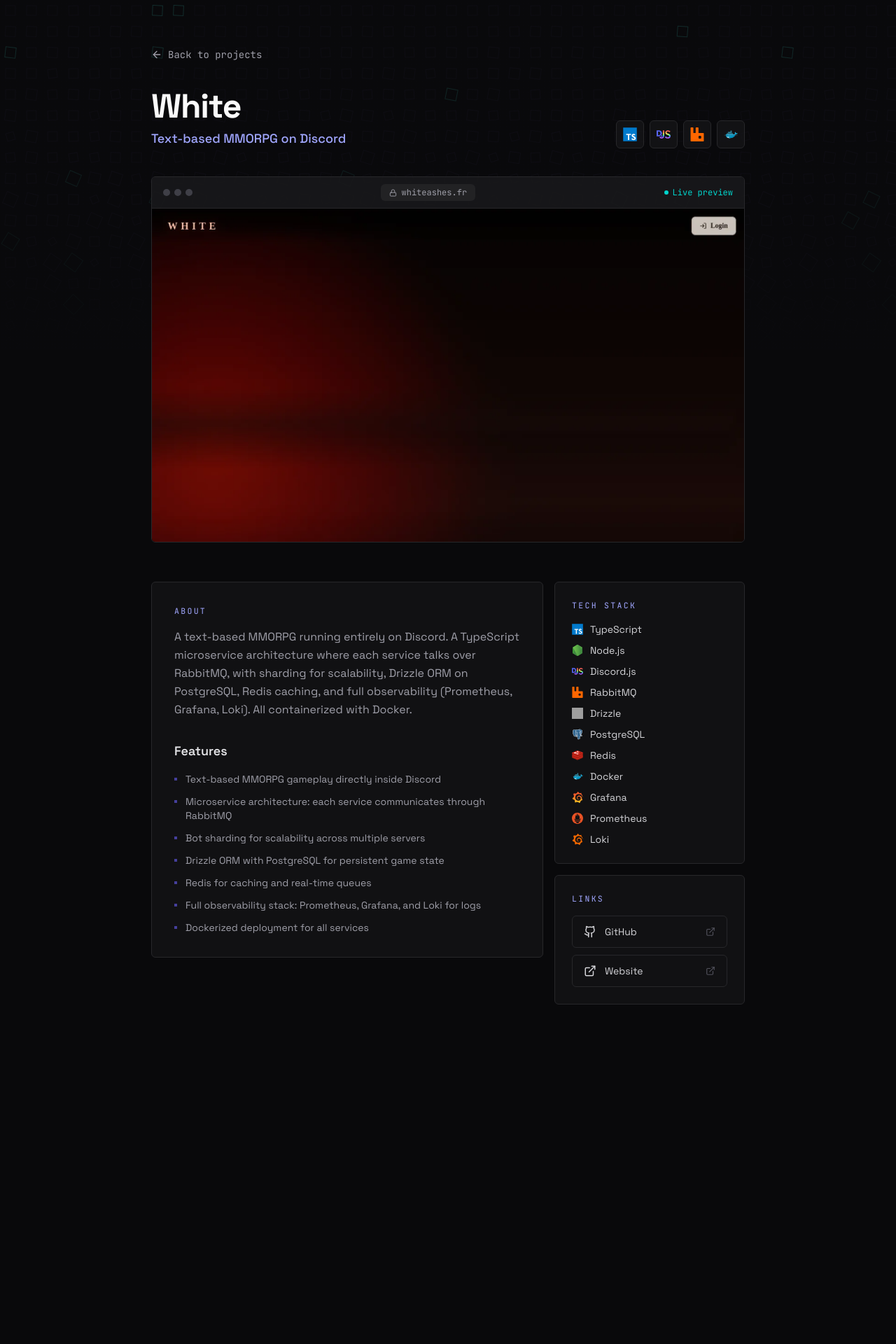
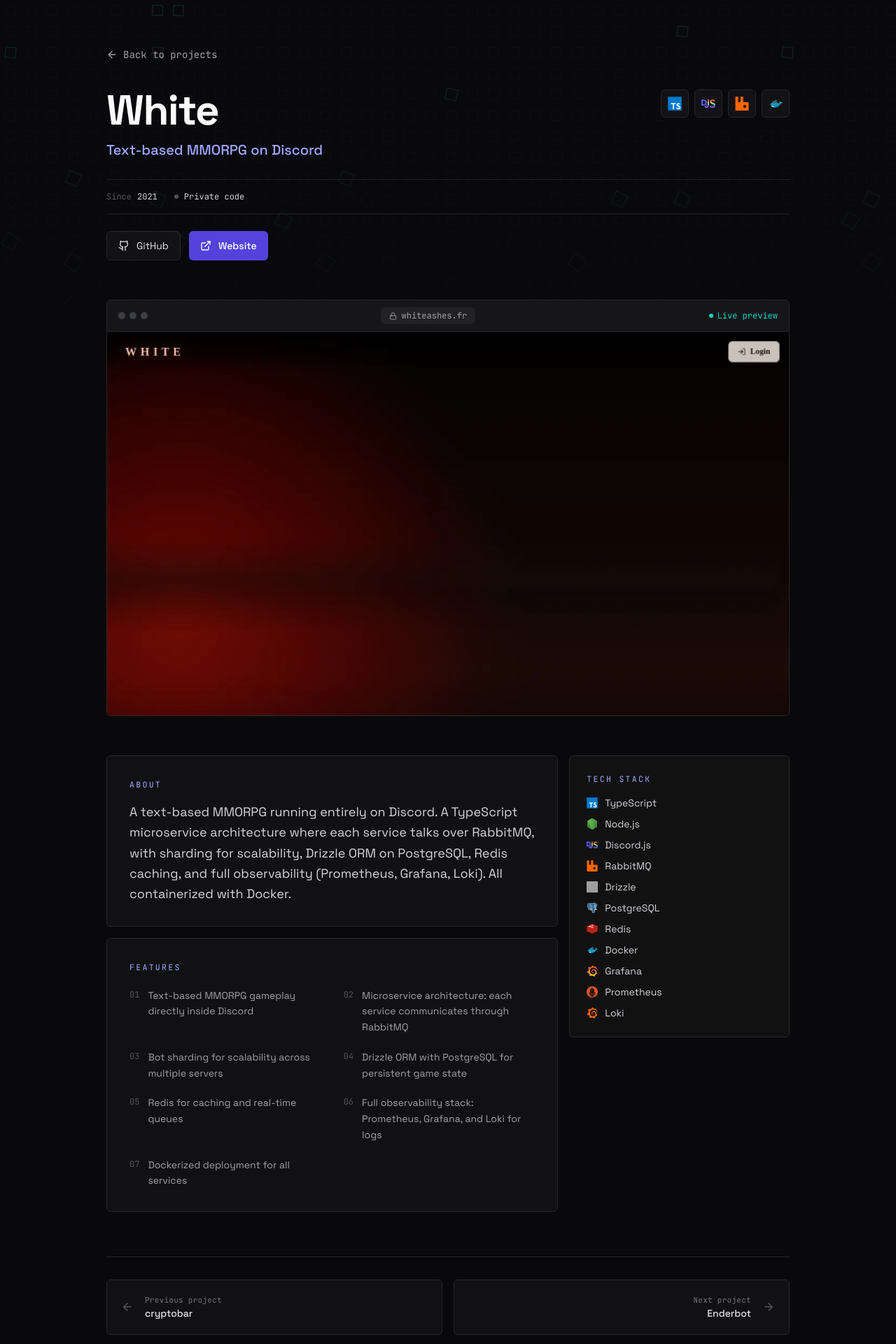
Before and after one commit to Akayashuu/sauvagel.xyz, a SvelteKit app: page /projects/white in a window 1280 px wide. Shown: the part 60-1980 px from the top of the page at 70% size. Before the commit the page ends 1575 px from the top, so only its background shows below. Built offline with nearby package versions, Linux system fonts and the light colour scheme; grey boxes are pictures that could not be loaded.

Commit message:
feat(projects): refonte des fiches projet (entête factuelle, grille de fonctionnalités, navigation)

```diff
--- a/src/lib/data/profile.ts
+++ b/src/lib/data/profile.ts
@@ -51,6 +51,10 @@ export interface ProjectMeta {
   // iframes live qui rendaient ~5 sites entiers en parallèle (gros lag).
   image?: string;
   ecosystem?: { name: string; url: string; tag: string }[];
+  // Métadonnées factuelles, relevées sur les dépôts eux-mêmes.
+  since?: string;
+  visibility?: "public" | "private";
+  license?: string;
   // Schéma d'architecture des gros projets : les noms de composants sont
   // techniques, donc ils vivent ici et pas dans les fichiers de traduction.
   diagram?: Diagram;
@@ -59,6 +63,8 @@ export interface ProjectMeta {
 export const projectMeta: ProjectMeta[] = [
   {
     slug: "white",
+    since: "2021",
+    visibility: "private",
     tech: [
       "TypeScript",
       "Node.js",
@@ -80,6 +86,8 @@ export const projectMeta: ProjectMeta[] = [
   },
   {
     slug: "enderbot",
+    since: "2017",
+    visibility: "private",
     tech: ["TypeScript", "Node.js", "Discord.js", "Prisma", "PostgreSQL", "SvelteKit", "Tailwind", "Docker", "pnpm"],
     color: "#059669",
     link: "https://github.com/Akayashuu",
@@ -89,6 +97,8 @@ export const projectMeta: ProjectMeta[] = [
   },
   {
     slug: "ganyu",
+    since: "2025",
+    visibility: "private",
     tech: ["TypeScript", "Node.js", "Discord.js", "Svelte", "PostgreSQL", "Prisma", "Grafana", "Docker"],
     color: "#db2777",
     link: "https://github.com/Akayashuu",
@@ -98,6 +108,8 @@ export const projectMeta: ProjectMeta[] = [
   },
   {
     slug: "takt",
+    since: "2026",
+    visibility: "private",
     tech: ["Go", "ClickHouse", "PostgreSQL", "NATS", "SvelteKit", "Tailwind", "Docker", "Grafana", "OpenTelemetry"],
     color: "#0284c7",
     link: "https://github.com/orgs/vskstudio/repositories?q=takt",
@@ -166,6 +178,9 @@ export const projectMeta: ProjectMeta[] = [
   },
   {
     slug: "naht",
+    since: "2026",
+    visibility: "public",
+    license: "Apache 2.0",
     tech: ["Rust", "Luau", "SQLite", "Svelte"],
     color: "#dc2626",
     link: "https://github.com/vskstudio/naht",
@@ -175,6 +190,9 @@ export const projectMeta: ProjectMeta[] = [
   },
   {
     slug: "herrscher",
+    since: "2026",
+    visibility: "public",
+    license: "MIT",
     tech: ["Go", "Git", "SQLite", "Linux", "Arch", "Docker"],
     color: "#0ea5e9",
     link: "https://github.com/Herrscherd/herrscher",
@@ -240,6 +258,8 @@ export const projectMeta: ProjectMeta[] = [
   },
   {
     slug: "neublox",
+    since: "2026",
+    visibility: "private",
     tech: ["Rust", "Tauri", "Go", "SvelteKit", "TypeScript", "PostgreSQL", "Luau", "Docker", "MCP", "Linux"],
     color: "#8b5cf6",
     link: "https://github.com/orgs/vskstudio/repositories?q=neublox",
@@ -298,6 +318,8 @@ export const projectMeta: ProjectMeta[] = [
   },
   {
     slug: "wesync",
+    since: "2026",
+    visibility: "private",
     tech: ["SvelteKit", "TypeScript", "Tailwind", "PostgreSQL", "Docker", "Vitest", "ESLint"],
     color: "#2563eb",
     link: "https://github.com/orgs/vskstudio/repositories?q=wesync",
@@ -307,6 +329,9 @@ export const projectMeta: ProjectMeta[] = [
   },
   {
     slug: "cryptobar",
+    since: "2026",
+    visibility: "public",
+    license: "MIT",
     tech: ["Rust", "QML", "GTK4", "Wayland", "Hyprland", "Linux", "Arch"],
     color: "#f7931a",
     link: "https://github.com/Akayashuu/cryptobar",
--- a/src/lib/i18n/en.ts
+++ b/src/lib/i18n/en.ts
@@ -309,6 +309,13 @@ export const en = {
     livePreview: "Live preview",
     openSite: "Open site",
     architecture: "Architecture",
+    openSource: "Open source",
+    privateCode: "Private code",
+    since: "Since",
+    repos: "repos",
+    more: "Other projects",
+    next: "Next project",
+    prev: "Previous project",
     ecosystem: "Open-source ecosystem",
     ecosystemNote: "The core is private, but every SDK and integration is open-source.",
   },
--- a/src/routes/projects/[slug]/+page.svelte
+++ b/src/routes/projects/[slug]/+page.svelte
@@ -1,9 +1,10 @@
 <script lang="ts">
-	import { ArrowLeft, ExternalLink, Lock } from 'lucide-svelte';
+	import { ArrowLeft, ArrowRight, ExternalLink, Lock } from 'lucide-svelte';
 	import GithubIcon from '$lib/components/GithubIcon.svelte';
 	import GenerativeGrid from '$lib/components/GenerativeGrid.svelte';
+	import TechLogo from '$lib/components/TechLogo.svelte';
 	import ArchitectureDiagram from '$lib/components/ArchitectureDiagram.svelte';
-	import TechLogo from '$lib/components/TechLogo.svelte';
+	import { projectMeta } from '$lib/data/profile';
 	import { t } from '$lib/i18n';
 
 	let { data } = $props();
@@ -13,6 +14,16 @@
 	let displayUrl = $derived(
 		(meta.externalUrl ?? '').replace(/^https?:\/\//, '').replace(/\/+$/, '')
 	);
+
+	// Les voisins bouclent : une fiche ne doit jamais être un cul-de-sac.
+	let prev = $derived({
+		meta: projectMeta[(data.index - 1 + projectMeta.length) % projectMeta.length],
+		name: $t.projects.items[(data.index - 1 + projectMeta.length) % projectMeta.length].name
+	});
+	let next = $derived({
+		meta: projectMeta[(data.index + 1) % projectMeta.length],
+		name: $t.projects.items[(data.index + 1) % projectMeta.length].name
+	});
 
 	$effect(() => {
 		window.scrollTo(0, 0);
@@ -40,7 +51,7 @@
 	<link rel="canonical" href="https://sauvagel.xyz/projects/{meta.slug}" />
 </svelte:head>
 
-<section class="relative min-h-screen pt-24 pb-16 sm:pt-32 sm:pb-20">
+<section class="relative pt-24 pb-16 sm:pt-32 sm:pb-20">
 	<!-- La grille du projet, calculée sur son slug : la même image que sa vignette
 	     sur la page d'accueil, en plein écran. -->
 	<div class="pointer-events-none absolute inset-x-0 top-0 h-[70vh] overflow-hidden">
@@ -48,7 +59,7 @@
 		<div class="absolute inset-0 bg-linear-to-b from-zinc-950/60 via-zinc-950/80 to-zinc-950"></div>
 	</div>
 
-	<div class="relative mx-auto max-w-4xl px-6">
+	<div class="relative mx-auto max-w-5xl px-6">
 		<a
 			href="/#projects"
 			class="group mb-10 inline-flex items-center gap-2 font-mono text-sm text-zinc-400 transition-colors hover:text-accent-400"
@@ -57,10 +68,11 @@
 			{$t.projectPage.back}
 		</a>
 
-		<header class="mb-10 flex flex-wrap items-end justify-between gap-6">
-			<div>
-				<h1 class="text-3xl font-bold tracking-tight text-zinc-50 sm:text-5xl">{project.name}</h1>
-				<p class="mt-2 text-base font-medium text-primary-300 sm:text-lg">{project.tagline}</p>
+		<header class="mb-10 sm:mb-14">
+			<div class="flex flex-wrap items-start justify-between gap-6">
+				<div class="min-w-0">
+					<h1 class="text-4xl font-bold tracking-tight text-zinc-50 sm:text-6xl">{project.name}</h1>
+					<p class="mt-3 text-lg font-medium text-primary-300 sm:text-xl">{project.tagline}</p>
 				</div>
 				<div class="flex flex-wrap gap-2">
 					{#each meta.logos as logo (logo)}
@@ -72,6 +84,69 @@
 							<TechLogo name={logo} size={20} />
 						</span>
 					{/each}
+				</div>
+			</div>
+
+			<!-- Une ligne de faits relevés sur le dépôt lui-même, plutôt qu'un
+			     adjectif : l'année, qui peut lire le code, et sa taille réelle. -->
+			<dl
+				class="mt-7 flex flex-wrap items-center gap-x-6 gap-y-3 border-y border-zinc-800/80 py-4 font-mono text-xs text-zinc-500"
+			>
+				{#if meta.since}
+					<div class="flex items-center gap-2">
+						<dt class="text-zinc-600">{$t.projectPage.since}</dt>
+						<dd class="text-zinc-300 tabular-nums">{meta.since}</dd>
+					</div>
+				{/if}
+				<div class="flex items-center gap-2">
+					<dt class="sr-only">{$t.projectPage.github}</dt>
+					<dd class="flex items-center gap-2 text-zinc-300">
+						<span
+							class="h-1.5 w-1.5 rounded-full {meta.visibility === 'public'
+								? 'bg-accent-400'
+								: 'bg-zinc-600'}"
+							aria-hidden="true"
+						></span>
+						{meta.visibility === 'public' ? $t.projectPage.openSource : $t.projectPage.privateCode}
+						{#if meta.license}
+							<span class="text-zinc-600">· {meta.license}</span>
+						{/if}
+					</dd>
+				</div>
+				{#if meta.ecosystem}
+					<div class="flex items-center gap-2">
+						<dt class="sr-only">{$t.projectPage.ecosystem}</dt>
+						<dd class="text-zinc-300 tabular-nums">
+							{meta.ecosystem.length}
+							<span class="text-zinc-500">{$t.projectPage.repos}</span>
+						</dd>
+					</div>
+				{/if}
+			</dl>
+
+			<div class="mt-6 flex flex-wrap gap-3">
+				<a
+					href={meta.link}
+					target="_blank"
+					rel="noopener noreferrer"
+					class="flex items-center gap-2.5 border border-zinc-800 bg-zinc-900/60 px-4 py-2.5 text-sm text-zinc-200 transition-colors hover:border-accent-500/50 hover:text-accent-300"
+					style="border-radius: var(--radius-card)"
+				>
+					<GithubIcon size={16} />
+					{$t.projectPage.github}
+				</a>
+				{#if meta.externalUrl}
+					<a
+						href={meta.externalUrl}
+						target="_blank"
+						rel="noopener noreferrer"
+						class="flex items-center gap-2.5 bg-primary-600 px-4 py-2.5 text-sm font-medium text-white transition-colors hover:bg-primary-500"
+						style="border-radius: var(--radius-card)"
+					>
+						<ExternalLink size={16} />
+						{$t.projectPage.website}
+					</a>
+				{/if}
 			</div>
 		</header>
 
@@ -133,30 +208,36 @@
 			</svelte:element>
 		{/if}
 
-		<div class="grid items-start gap-4 md:grid-cols-3">
-			<div class="md:col-span-2">
+		<div class="grid items-start gap-4 lg:grid-cols-3">
+			<div class="lg:col-span-2">
 				<div class="surface p-6 sm:p-8">
 					<h2 class="section-label">{$t.projectPage.about}</h2>
-					<p class="mt-4 leading-relaxed text-zinc-400">{project.description}</p>
+					<p class="mt-4 text-lg leading-relaxed text-zinc-300">{project.description}</p>
+				</div>
 
 				{#if project.details?.features}
-						<h3 class="mt-8 text-lg font-semibold text-zinc-200">{$t.projectPage.features}</h3>
-						<ul class="mt-4 space-y-3">
+					<div class="surface mt-4 p-6 sm:p-8">
+						<h2 class="section-label">{$t.projectPage.features}</h2>
+						<!-- Numérotées et sur deux colonnes : une liste de neuf puces
+						     identiques se lisait comme un paragraphe haché. -->
+						<ol class="mt-5 grid gap-x-8 gap-y-5 sm:grid-cols-2">
 							{#each project.details.features as feature, fi (fi)}
-								<li class="flex items-start gap-3 text-sm text-zinc-400">
-									<span class="mt-2 h-1 w-1 shrink-0 bg-primary-500/60" aria-hidden="true"></span>
-									{feature}
+								<li class="flex gap-3 text-sm leading-relaxed text-zinc-400">
+									<span class="mt-0.5 font-mono text-xs text-zinc-600 tabular-nums">
+										{String(fi + 1).padStart(2, '0')}
+									</span>
+									<span>{feature}</span>
 								</li>
 							{/each}
-						</ul>
+						</ol>
+					</div>
 				{/if}
 			</div>
-			</div>
 
-			<div class="grid gap-4 self-start">
+			<div class="grid gap-4 lg:sticky lg:top-24">
 				<div class="surface p-6">
-					<h3 class="section-label">{$t.projectPage.techStack}</h3>
-					<ul class="mt-4 grid gap-2.5">
+					<h2 class="section-label">{$t.projectPage.techStack}</h2>
+					<ul class="mt-4 grid grid-cols-2 gap-x-4 gap-y-2.5 lg:grid-cols-1">
 						{#each meta.tech as tech (tech)}
 							<li class="flex items-center gap-2.5 text-sm text-zinc-300">
 								<TechLogo name={tech} size={16} />
@@ -168,7 +249,7 @@
 
 				{#if meta.ecosystem}
 					<div class="surface p-6">
-						<h3 class="section-label">{$t.projectPage.ecosystem}</h3>
+						<h2 class="section-label">{$t.projectPage.ecosystem}</h2>
 						<p class="mt-2 text-xs leading-relaxed text-zinc-500">
 							{project.details?.ecosystemNote ?? $t.projectPage.ecosystemNote}
 						</p>
@@ -189,43 +270,13 @@
 						</div>
 					</div>
 				{/if}
-
-				<div class="surface p-6">
-					<h3 class="section-label">{$t.projectPage.links}</h3>
-					<div class="mt-4 grid gap-2.5">
-						<a
-							href={meta.link}
-							target="_blank"
-							rel="noopener noreferrer"
-							class="flex items-center gap-3 border border-zinc-800 px-4 py-3 text-sm text-zinc-300 transition-colors hover:border-accent-500/50 hover:text-accent-300"
-							style="border-radius: var(--radius-card)"
-						>
-							<GithubIcon size={18} />
-							{$t.projectPage.github}
-							<ExternalLink size={14} class="ml-auto text-zinc-600" />
-						</a>
-						{#if meta.externalUrl}
-							<a
-								href={meta.externalUrl}
-								target="_blank"
-								rel="noopener noreferrer"
-								class="flex items-center gap-3 border border-zinc-800 px-4 py-3 text-sm text-zinc-300 transition-colors hover:border-accent-500/50 hover:text-accent-300"
-								style="border-radius: var(--radius-card)"
-							>
-								<ExternalLink size={18} />
-								{$t.projectPage.website}
-								<ExternalLink size={14} class="ml-auto text-zinc-600" />
-							</a>
-						{/if}
-					</div>
-				</div>
 			</div>
 		</div>
 
 		{#if meta.diagram}
 			<!-- Le schéma a besoin de la largeur de la page : dans la colonne de
 			     texte, ses quatre bords se réduisaient à une bande à faire défiler. -->
-			<section class="mt-4">
+			<section class="mt-12">
 				<h2 class="section-label">{$t.projectPage.architecture}</h2>
 				<div class="mt-4">
 					<ArchitectureDiagram
@@ -235,5 +286,32 @@
 				</div>
 			</section>
 		{/if}
+
+		<nav class="mt-16 grid gap-4 border-t border-zinc-800 pt-8 sm:grid-cols-2">
+			<a
+				href="/projects/{prev.meta.slug}"
+				class="surface surface-hover group flex items-center gap-4 p-5"
+			>
+				<ArrowLeft size={18} class="shrink-0 text-zinc-600 transition-colors group-hover:text-accent-400" />
+				<span class="min-w-0">
+					<span class="block font-mono text-[11px] tracking-wide text-zinc-500">
+						{$t.projectPage.prev}
+					</span>
+					<span class="block truncate text-sm font-medium text-zinc-200">{prev.name}</span>
+				</span>
+			</a>
+			<a
+				href="/projects/{next.meta.slug}"
+				class="surface surface-hover group flex items-center justify-end gap-4 p-5 text-right"
+			>
+				<span class="min-w-0">
+					<span class="block font-mono text-[11px] tracking-wide text-zinc-500">
+						{$t.projectPage.next}
+					</span>
+					<span class="block truncate text-sm font-medium text-zinc-200">{next.name}</span>
+				</span>
+				<ArrowRight size={18} class="shrink-0 text-zinc-600 transition-colors group-hover:text-accent-400" />
+			</a>
+		</nav>
 	</div>
 </section>
```
Also changed, not shown: src/lib/i18n/fr.ts (+7 -0 lines). Lines whose indentation alone changed are shown as unchanged.
